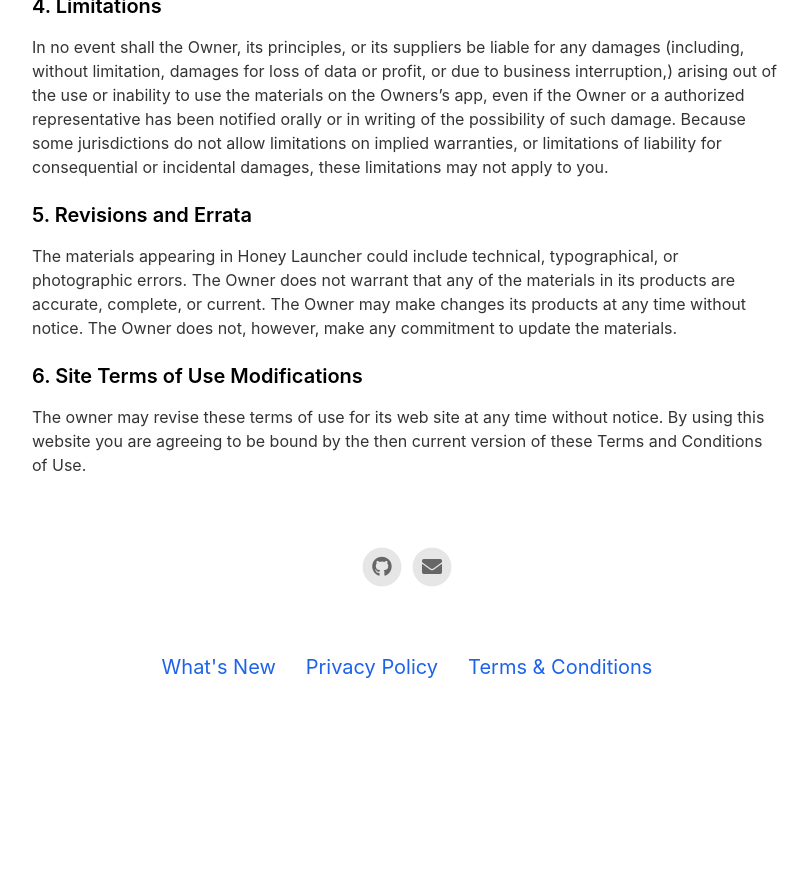
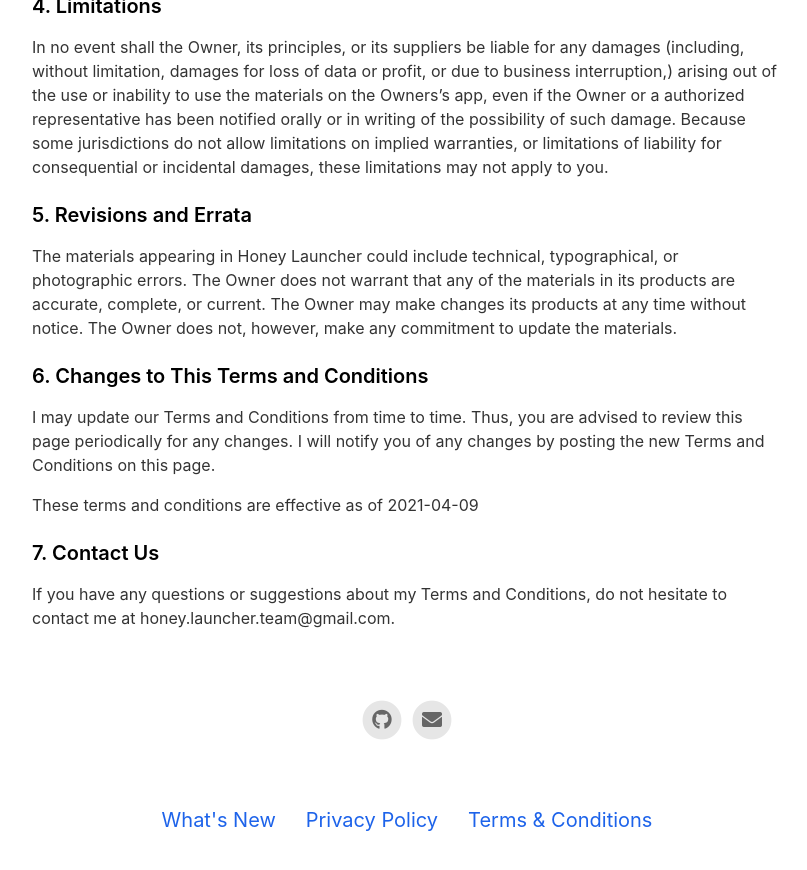
Before and after one commit to honeylauncher/honey-launcher, a Jekyll site: the page built from _pages/terms.md, in a window 1280 px wide and 900 px high, scrolled down 1198 px. Shown: the top 870 px of the window, without its empty margins (233-1040 px from the left). Built offline with Jekyll 4.4.1, drawn with Linux system fonts in a browser that asks for light colours; nearby versions of some CDN libraries; before the commit the page ends 1945 px from its top, so only the background shows below that; some of the changed text lies outside the part shown.

Commit message:
Update terms.md

```diff
--- a/_pages/terms.md
+++ b/_pages/terms.md
@@ -4,7 +4,7 @@ title: Terms & Conditions
 include_in_header: true
 ---
 
-# Terms of Use
+# Terms and Conditions
 ### 1. Terms
 This document describes the terms of service that apply to Honey Launcher.
 
@@ -35,7 +35,12 @@ In no event shall the Owner, its principles, or its suppliers be liable for any
 ### 5. Revisions and Errata
 The materials appearing in Honey Launcher could include technical, typographical, or photographic errors. The Owner does not warrant that any of the materials in its products are accurate, complete, or current. The Owner may make changes its products at any time without notice. The Owner does not, however, make any commitment to update the materials.
 
+### 6. Changes to This Terms and Conditions
 
-### 6. Site Terms of Use Modifications
+I may update our Terms and Conditions from time to time. Thus, you are advised to review this page periodically for any changes. I will notify you of any changes by posting the new Terms and Conditions on this page.
 
-The owner may revise these terms of use for its web site at any time without notice. By using this website you are agreeing to be bound by the then current version of these Terms and Conditions of Use.
+These terms and conditions are effective as of 2021-04-09
+
+### 7. Contact Us
+
+If you have any questions or suggestions about my Terms and Conditions, do not hesitate to contact me at honey.launcher.team@gmail.com.
```
